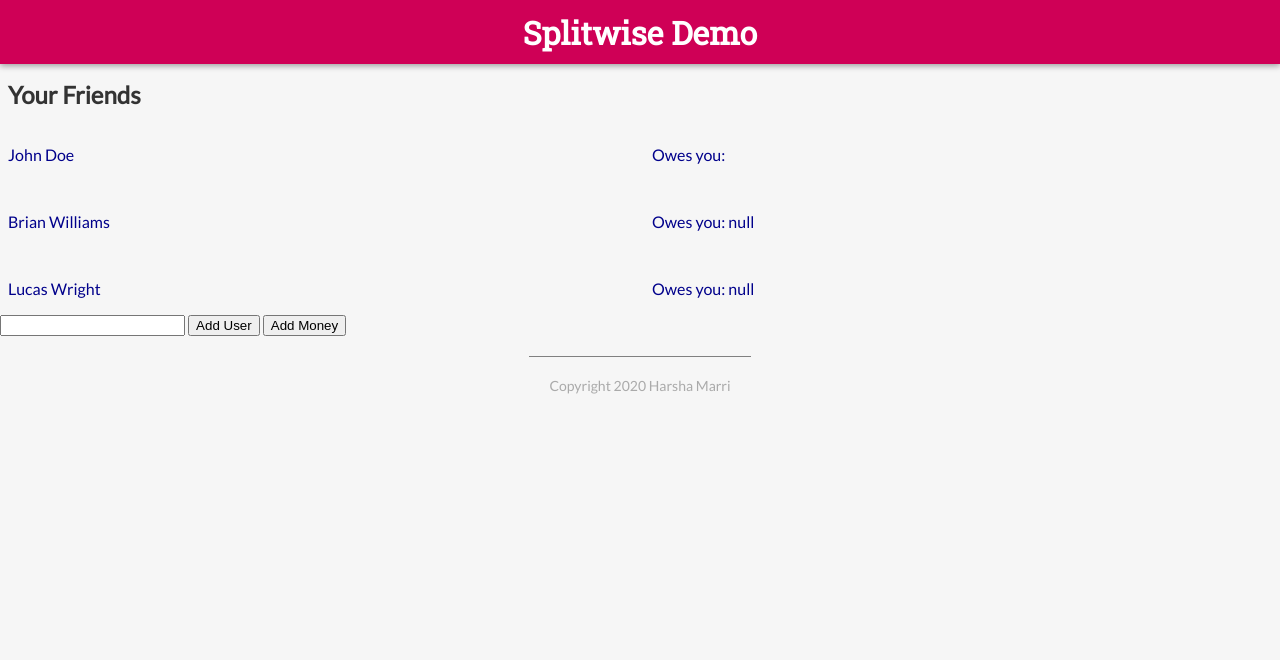
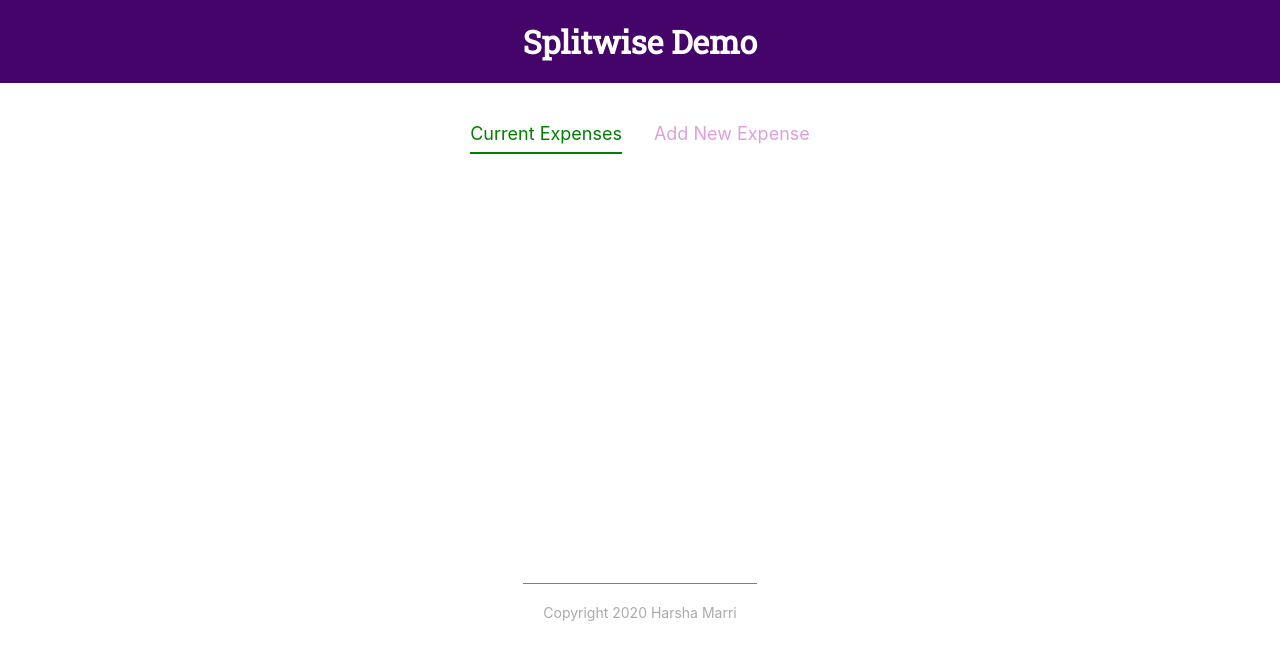
Before and after one commit to maskedTitan/svelte-splitwise, a Svelte app: page / in a window 1280 px wide. Shown: the top 660 px of the page. Built offline with nearby package versions, Linux system fonts and the light colour scheme.

Commit message:
built custom button component and CreateExpenseComponent

```diff
--- a/public/global.css
+++ b/public/global.css
@@ -1,20 +1,72 @@
 @import url('https://fonts.googleapis.com/css?family=Lato|Roboto+Slab');
-
-* {
-	box-sizing: border-box;
-}
 
 html,
 body {
 	position: relative;
 	width: 100%;
 	height: 100%;
-	font-family: 'Lato', sans-serif;
 }
 
 body {
 	color: #333;
 	margin: 0;
-	padding: 0;
-	background: #f6f6f6;
+	box-sizing: border-box;
+	font-family: -apple-system, BlinkMacSystemFont, "Segoe UI", Roboto, Oxygen-Sans, Ubuntu, Cantarell, "Helvetica Neue",
+		sans-serif;
 }
+
+a {
+	color: rgb(0, 100, 200);
+	text-decoration: none;
+}
+
+a:hover {
+	text-decoration: underline;
+}
+
+a:visited {
+	color: rgb(0, 80, 160);
+}
+
+label {
+	display: block;
+}
+
+input,
+button,
+select,
+textarea {
+	font-family: inherit;
+	font-size: inherit;
+	padding: 0.4em;
+	margin: 0 0 0.5em 0;
+	box-sizing: border-box;
+	border: 1px solid #ccc;
+	border-radius: 2px;
+}
+
+input:disabled {
+	color: #ccc;
+}
+
+input[type="range"] {
+	height: 0;
+}
+
+button {
+	color: #333;
+	background-color: #f4f4f4;
+	outline: none;
+}
+
+button:disabled {
+	color: #999;
+}
+
+button:not(:disabled):active {
+	background-color: #ddd;
+}
+
+button:focus {
+	border-color: #666;
+}
--- a/src/App.svelte
+++ b/src/App.svelte
@@ -1,69 +1,32 @@
 <script>
   import Header from "./UI/Header.svelte";
   import Footer from "./UI/Footer.svelte";
-  import UserGrid from "./Users/UserGrid.svelte";
-  let users = [
-    {
-      id: 1,
-      name: "John Doe",
-      money: ""
-    },
-    {
-      id: 2,
-      name: "Brian Williams",
-      money: null
-    },
-    {
-      id: 3,
-      name: "Lucas Wright",
-      money: null
-    }
-  ];
-  let newUser = "";
-  let inputState;
-  function addUser() {
-    if (newUser.length === 0) {
-      inputState = "invalid";
-    } else {
-      users = [
-        ...users,
-        {
-          id: 4,
-          name: newUser
-        }
-      ];
-      newUser = "";
-      inputState = "success";
-    }
-  }
+  import Tabs from "./UI/Tabs.svelte";
+  import CreateExpense from "./Expenses/CreateExpense.svelte";
+  let items = ["Current Expenses", "Add New Expense"];
+  let activeItem = "Current Expenses";
 
-  function addMoney() {
-    users.forEach(user => {
-      user.money = "200$";
-    });
-  }
+  const tabChange = e => {
+    activeItem = e.detail;
+  };
 </script>
 
 <style>
-  .users {
-    margin-top: 5rem;
-    margin-left: 0.5rem;
+  main {
+    max-width: 960px;
+    margin: 40px auto;
+    height: 400px;
   }
 </style>
 
 <Header />
-<section class="users">
-  {#if inputState === 'invalid'}
-    <p>Please enter a valid input</p>
-  {:else if inputState === 'success'}
-    <p>Added successfully</p>
+<main>
+  <Tabs {items} {activeItem} on:tab-change={tabChange} />
+  {#if activeItem === 'Current Polls'}
+    <p>Poll List Component goes here</p>
+  {:else if activeItem === 'Add New Expense'}
+    <CreateExpense />
   {/if}
-  <h1>Your Friends</h1>
+</main>
 
-  <UserGrid {users} />
-
-</section>
-<input type="text" bind:value={newUser} />
-<button on:click={addUser}>Add User</button>
-<button on:click={addMoney}>Add Money</button>
 <Footer />
--- /dev/null
+++ b/src/Expenses/CreateExpense.svelte
@@ -0,0 +1,46 @@
+<script>
+  import Button from "../UI/Button.svelte";
+  let fields = {
+    event: "",
+    amount: 0,
+    description: ""
+  };
+  const handleSubmit = e => {
+    console.log(fields);
+  };
+</script>
+
+<style>
+  form {
+    width: 400px;
+    margin: 0 auto;
+    text-align: center;
+  }
+  .form-field {
+    margin: 18px auto;
+  }
+  input {
+    width: 100%;
+    border-radius: 6px;
+  }
+  label {
+    margin: 10px 10px;
+    text-align: left;
+  }
+</style>
+
+<form on:submit|preventDefault={handleSubmit}>
+  <div class="form-field">
+    <label for="event">Event</label>
+    <input type="text" id="event" bind:value={fields.event} />
+  </div>
+  <div class="form-field">
+    <label for="amount">Amount</label>
+    <input type="number" id="amount" bind:value={fields.amount} />
+  </div>
+  <div class="form-field">
+    <label for="description">Description</label>
+    <input type="text" id="description" bind:value={fields.description} />
+  </div>
+  <Button type="secondary" flat>Add Expense</Button>
+</form>
--- /dev/null
+++ b/src/UI/Button.svelte
@@ -0,0 +1,41 @@
+<script>
+  export let type = "primary";
+  export let flat = true;
+  export let inverse = false;
+</script>
+
+<style>
+  button {
+    border: 0;
+    cursor: pointer;
+    border-radius: 6px;
+    padding: 8px 12px;
+    font-weight: bold;
+    box-shadow: 1px 2px 3px rgba(0, 0, 0, 0.2);
+  }
+  .primary {
+    background: #d91b42;
+    color: white;
+  }
+  .secondary {
+    background: #45c496;
+    color: white;
+  }
+  .flat {
+    box-shadow: none;
+  }
+  .primary.inverse {
+    color: #d91b42;
+    background: white;
+    border: 2px solid red;
+  }
+  .secondary.inverse {
+    color: #45c496;
+    background: white;
+    border: 2px solid #45c496;
+  }
+</style>
+
+<button class={type} class:flat class:inverse>
+  <slot />
+</button>
--- a/src/UI/Header.svelte
+++ b/src/UI/Header.svelte
@@ -1,18 +1,11 @@
 <style>
   header {
-    position: fixed;
-    width: 100%;
-    top: 0;
-    left: 0;
-    height: 4rem;
-    background: #cf0056;
-    display: flex;
-    justify-content: center;
-    align-items: center;
-    box-shadow: 0 2px 6px rgba(0, 0, 0, 0.356);
+    background: #45046a;
+    padding: 20px;
   }
-
   h1 {
+    margin: 0;
+    text-align: center;
     color: white;
     font-family: "Roboto Slab", serif;
   }
--- /dev/null
+++ b/src/UI/Tabs.svelte
@@ -0,0 +1,40 @@
+<script>
+  import { createEventDispatcher } from "svelte";
+  const dispatch = createEventDispatcher();
+
+  export let items, activeItem;
+</script>
+
+<style>
+  .tabs {
+    margin-bottom: 40px;
+  }
+
+  ul {
+    display: flex;
+    justify-content: center;
+    padding: 0;
+    list-style-type: none;
+  }
+  li {
+    margin: 0 16px;
+    font-size: 18px;
+    color: plum;
+    cursor: pointer;
+  }
+  .active {
+    color: green;
+    border-bottom: 2px solid green;
+    padding-bottom: 8px;
+  }
+</style>
+
+<div class="tabs">
+  <ul>
+    {#each items as item}
+      <li on:click={() => dispatch('tab-change', item)}>
+        <div class:active={item === activeItem}>{item}</div>
+      </li>
+    {/each}
+  </ul>
+</div>
```
